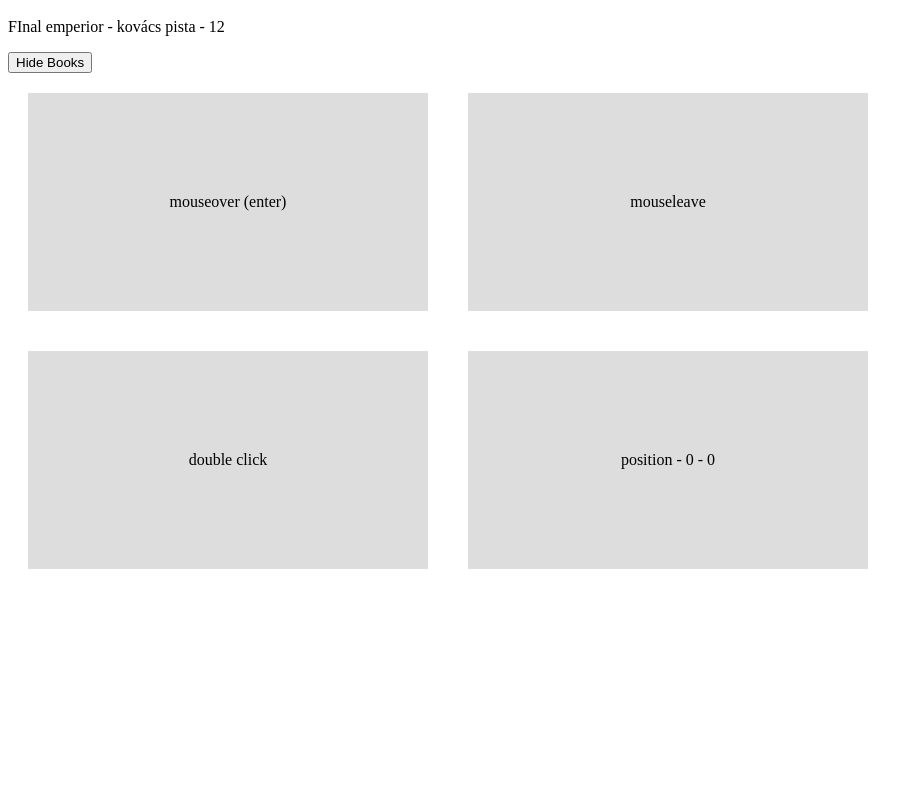
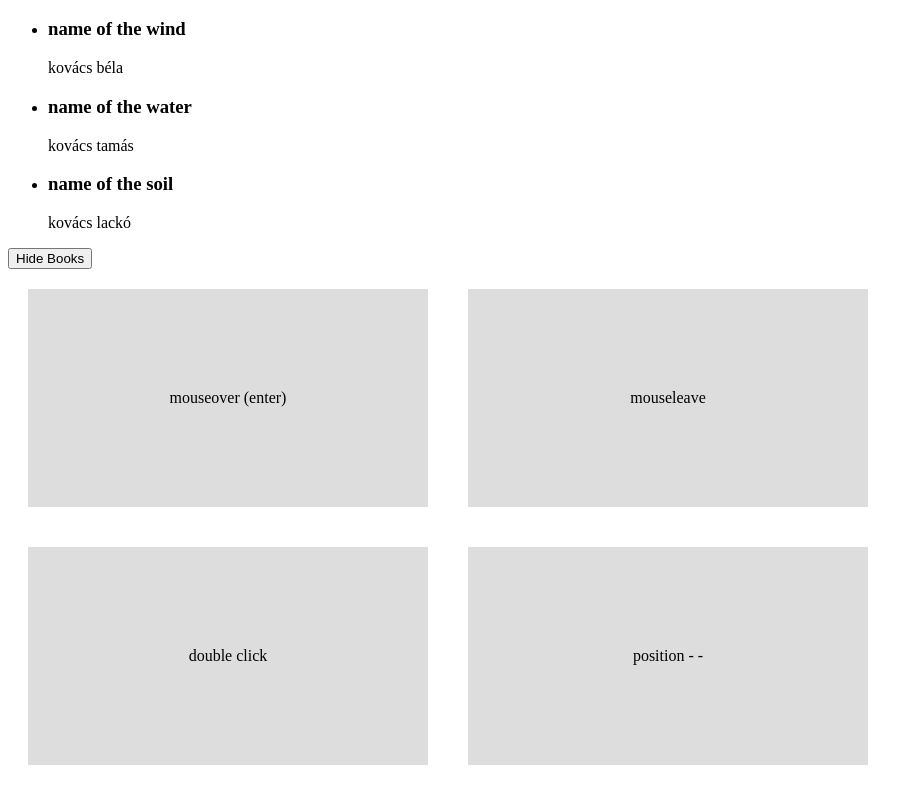
Before and after one commit to GogoMogo1989/vue, a plain HTML site: page index.html in a window 1280 px wide. Shown: the part 48-841 px from the top of the page, without its empty margins (0-923 px from the left). Before the commit the page ends 800 px from the top, so only its background shows below. Drawn offline with nearby package versions, Linux system fonts and the light colour scheme.

Commit message:
attribute binding

```diff
--- a/app.js
+++ b/app.js
@@ -2,26 +2,16 @@ const app = Vue.createApp({
    data() {
     return {
         showBooks: true,
-        title: "FInal emperior",
-        author : "kovács pista",
-        age : 12,
-        x: 0,
-        y:0
+        books :[
+            {title: "name of the wind", author: "kovács béla"},
+            {title: "name of the water", author: "kovács tamás"},
+            {title: "name of the soil", author: "kovács lackó"},
+        ]
     }
    },
    methods: {
     toggleShowBooks () {
         this.showBooks = !this.showBooks
-    },
-    handleEvent(event, data) {
-        console.log(event, event.type)
-        if (data){
-            console.log(data)
-        }
-    },
-    handleMousemove(event){
-        this.x = event.offsetX
-        this.y = event.offsetY
     }
    }
 })
--- a/index.html
+++ b/index.html
@@ -21,7 +21,12 @@
 
     <div id="app">
        <div v-if="showBooks">
-         <p>{{title}} - {{author}} - {{age}}</p>
+         <ul>
+            <li v-for="book in books">
+                <h3>{{ book.title }}</h3>
+                <p>{{ book.author }}</p>
+            </li>
+         </ul>
        </div>
 
        <button @click="toggleShowBooks">
```
